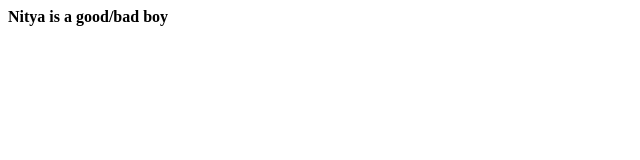
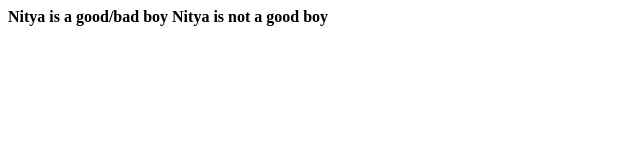
Before and after one commit to Selenium100/JavaProgrammingPractice, a plain HTML site: page index.html in a window 1280 px wide. Shown: the whole page, without its empty margins (0-640 px from the left). Drawn offline with Linux system fonts and the light colour scheme.

Commit message:
extra line is added in index.html

```diff
--- a/index.html
+++ b/index.html
@@ -1 +1,4 @@
 <b> Nitya is a good/bad boy </b>
+
+
+<b> Nitya is not a good boy</b>
```
